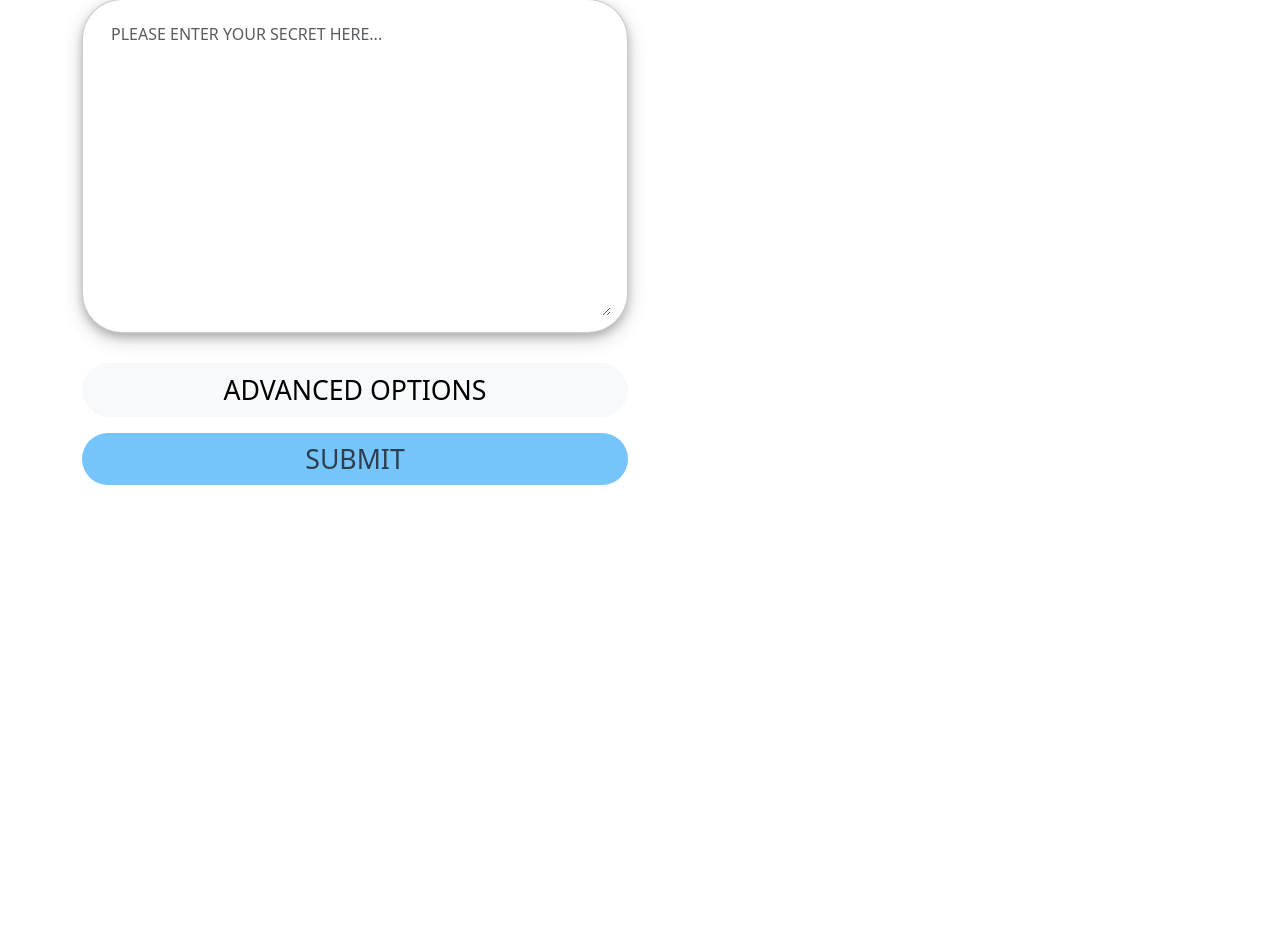
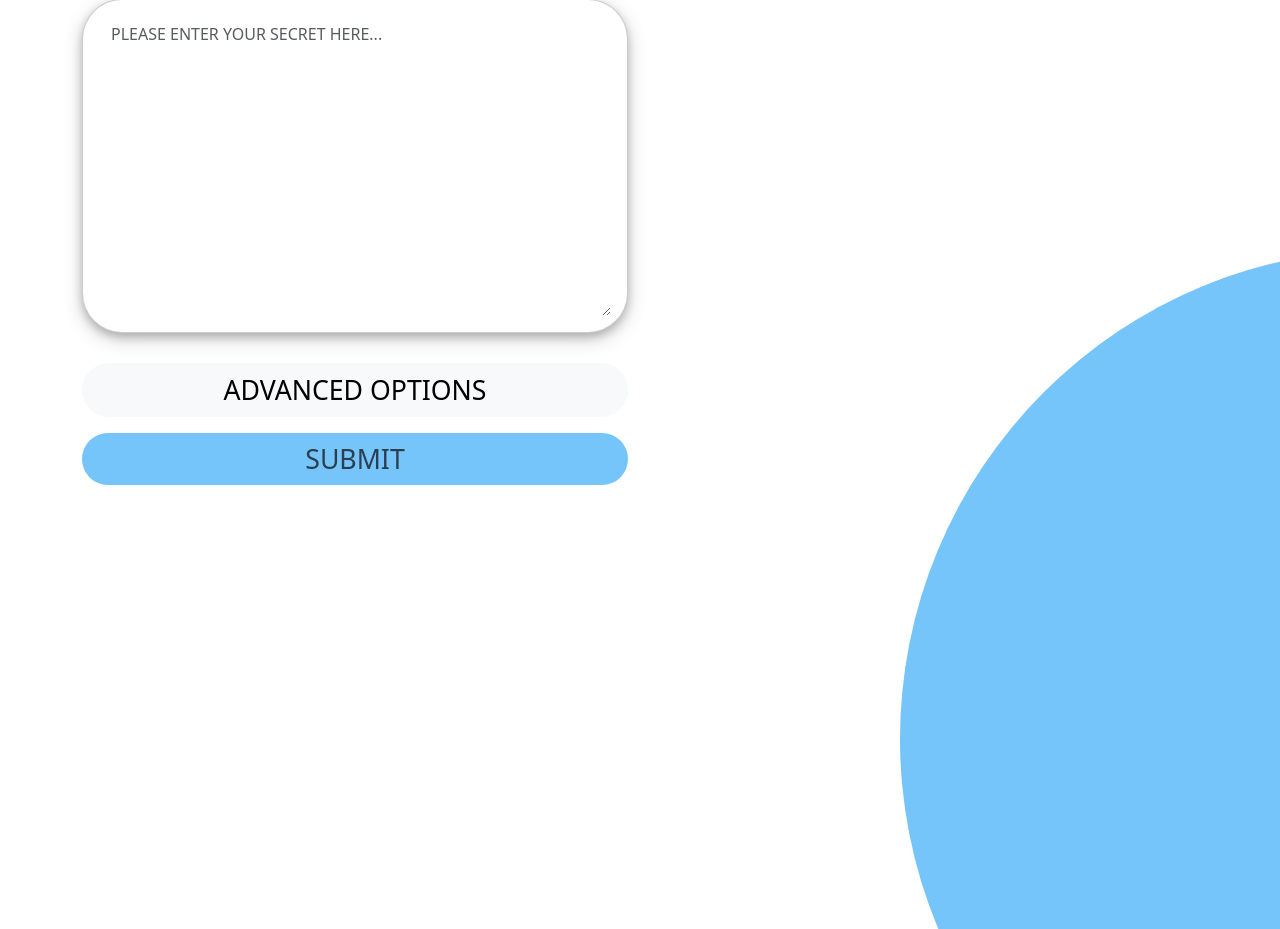
Before and after one commit to jonathontran/Ephemeral-secrets-sharing-website, a Flask app: page / in a window 1280 px wide. Shown: the part 231-1160 px from the top of the page. Run offline with Flask 3, Linux system fonts and the light colour scheme.

Commit message:
Added circle

```diff
--- a/static/styles/style.css
+++ b/static/styles/style.css
@@ -1,3 +1,14 @@
+.circle {
+  height: 980px;
+  width: 980px;
+  background-color: #75C4FA;
+  border-radius: 50%;
+  position: fixed;
+  bottom:-300px;
+  right:-600px;
+  background-attachment: fixed;
+}
+
 .navbar {
   margin-right: 30px;
   margin-left: 30px;
--- a/templates/index.html
+++ b/templates/index.html
@@ -67,6 +67,7 @@
         {% if url %}
           <p>Your URL is: <a href="{{ url }}">{{ url }}</a></p>
         {% endif %}
+        <div class="circle"></div>
       </div>
       <div class="col"></div>
     </div>
--- a/templates/retrieveSecret.html
+++ b/templates/retrieveSecret.html
@@ -38,8 +38,8 @@
           <div class="d-grid gap-2">
             <button class="btn btn-primary" type="submit">SUBMIT</button>
           </div>
-
         </form>
+        <div class="circle"></div>
       </div>
       <div class="col"></div>
     </div>
--- a/templates/submitConfirmation.html
+++ b/templates/submitConfirmation.html
@@ -38,6 +38,7 @@
         <div class="d-grid">
           <a class="btn btn-primary" href="/" role="button">CREATE ANOTHER</a>
         </div>
+        <div class="circle"></div>
       </div>
       <div class="col"></div>
     </div>
--- a/templates/viewSecret.html
+++ b/templates/viewSecret.html
@@ -31,6 +31,7 @@
             <p id="secretText">Lorem ipsum dolor sit amet, consectetur adipiscing elit, sed do eiusmod tempor incididunt ut labore et dolore magna aliqua. Ut enim ad minim veniam, quis nostrud exercitation ullamco laboris nisi ut aliquip ex ea commodo consequat. Duis aute irure dolor in reprehenderit in voluptate velit esse cillum dolore eu fugiat nulla pariatur. Excepteur sint occaecat cupidatat non proident, sunt in culpa qui officia deserunt mollit anim id est laborum.</p>
           </div>
         </div>
+        <div class="circle"></div>
       </div>
       <div class="col"></div>
     </div>
```
Also changed, not shown: 2 other files.
